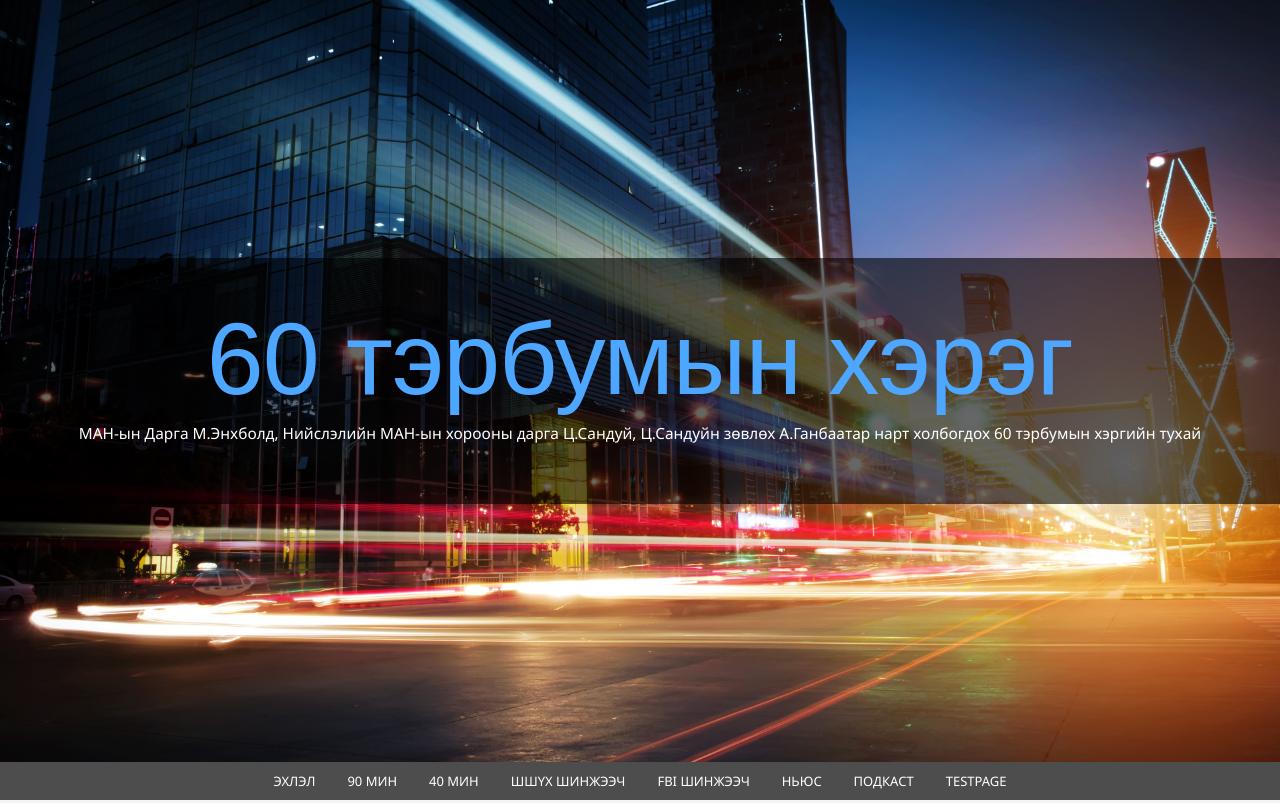
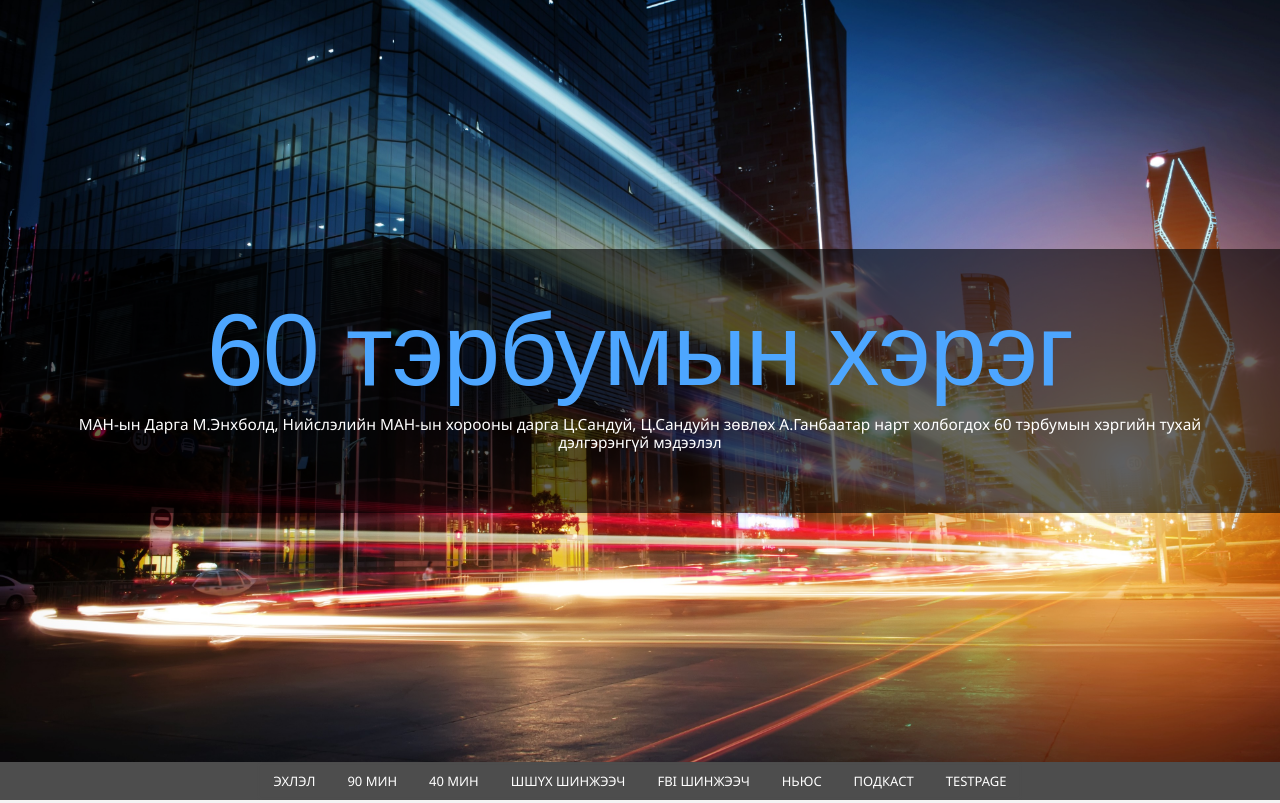
Before and after one commit to the2m16/web, a plain HTML site: page index.html in a window 1280 px wide. Shown: the top 803 px of the page. Drawn offline with Linux system fonts and the light colour scheme.

Commit message:
Update index.html

```diff
--- a/index.html
+++ b/index.html
@@ -275,7 +275,7 @@
 <div class="homepage">
     <div class="homepage-container">
         <h1>60 тэрбумын хэрэг</h1>
-        <p>МАН-ын Дарга М.Энхболд, Нийслэлийн МАН-ын хорооны дарга Ц.Сандуй, Ц.Сандуйн зөвлөх А.Ганбаатар нарт холбогдох 60 тэрбумын хэргийн тухай</p>
+        <p>МАН-ын Дарга М.Энхболд, Нийслэлийн МАН-ын хорооны дарга Ц.Сандуй, Ц.Сандуйн зөвлөх А.Ганбаатар нарт холбогдох 60 тэрбумын хэргийн тухай дэлгэрэнгүй мэдээлэл</p>
     </div>
 </div>
 <!--                               HOEMPAGE END                                  -->
```
